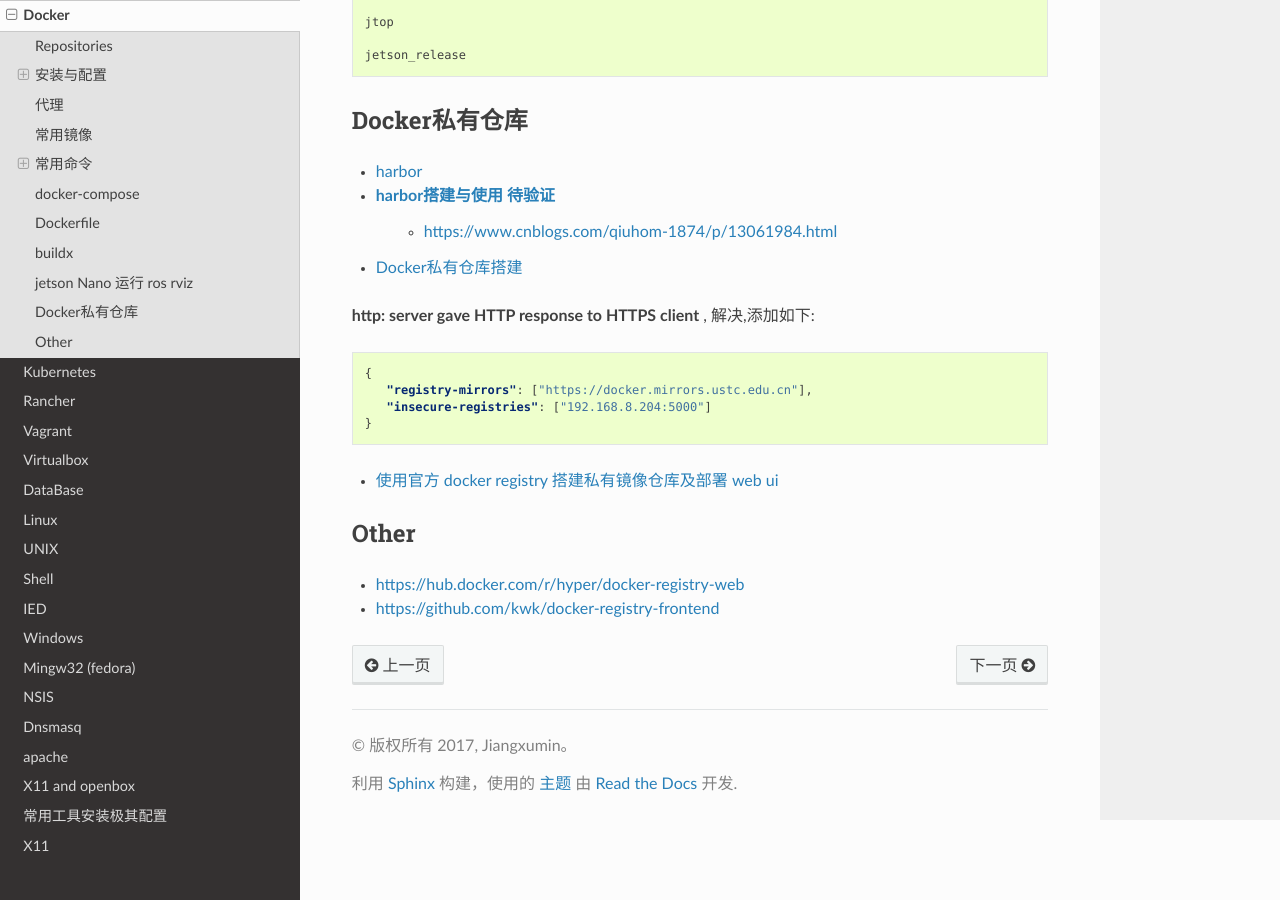
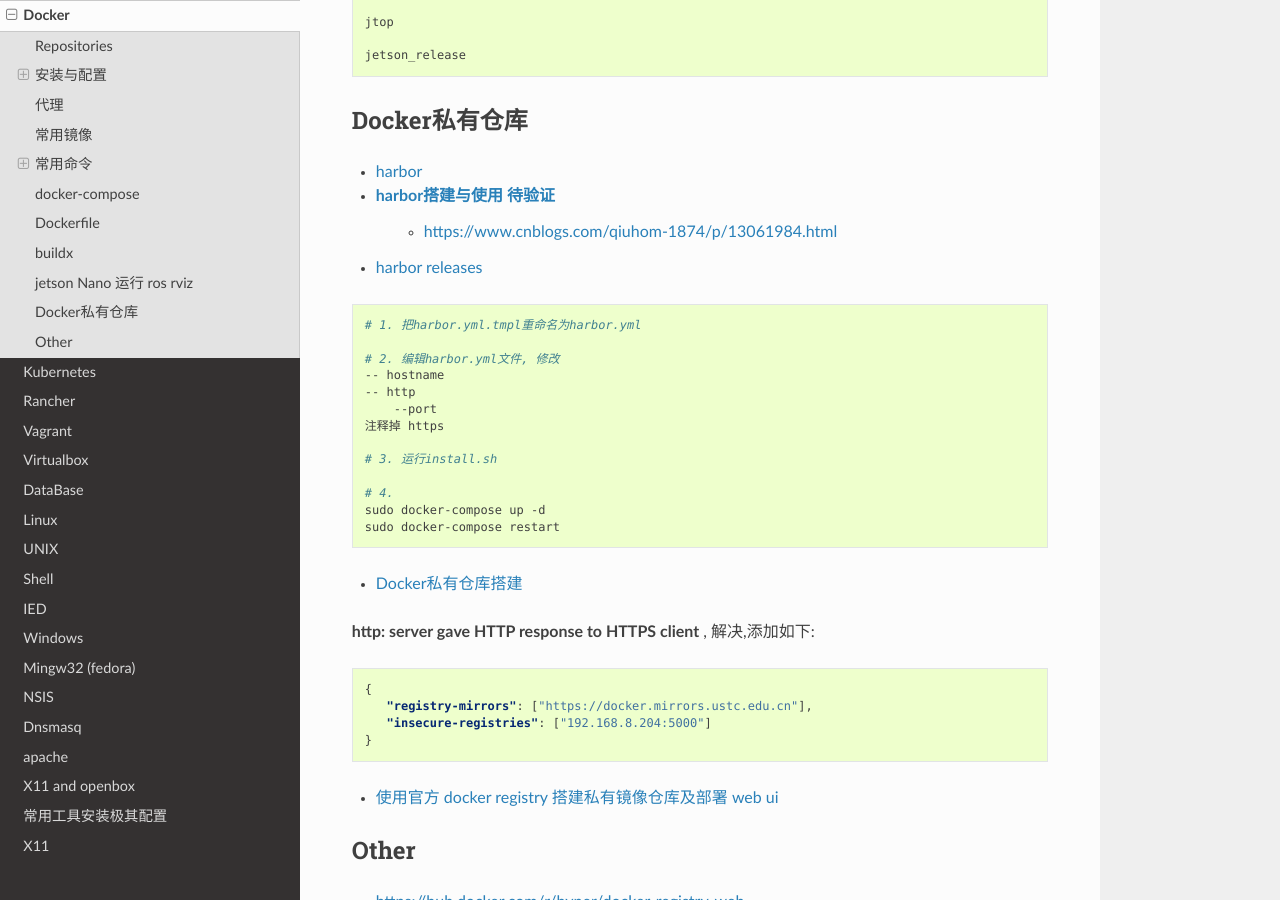
Before and after one commit to my-rds-store/my_space, a Sphinx documentation site: the page built from source/docker/index.rst, in a window 1280 px wide and 900 px high, scrolled down 9575 px. Built offline with Sphinx 7.4.7 and the Read the Docs theme 2.0.0, drawn with Linux system fonts in a browser that asks for light colours; some of the changed text lies outside the part shown.

Commit message:
update ...

```diff
--- a/source/docker/index.rst
+++ b/source/docker/index.rst
@@ -500,7 +500,7 @@
     }
 
 
-.. code-block:: json
+.. code-block:: bash
 
     sudo systemctl restart docker
 
@@ -581,9 +581,6 @@
     jetson_release
 
 
-
-
-
 ***************
 Docker私有仓库
 ***************
@@ -593,6 +590,25 @@
 
 * `harbor搭建与使用 待验证 <https://blog.csdn.net/qq_24095941/article/details/86063684>`_
       * https://www.cnblogs.com/qiuhom-1874/p/13061984.html
+
+
+* `harbor releases <https://github.com/goharbor/harbor/releases>`_
+
+.. code:: bash
+
+    # 1. 把harbor.yml.tmpl重命名为harbor.yml
+
+    # 2. 编辑harbor.yml文件, 修改
+    -- hostname
+    -- http
+        --port
+    注释掉 https
+
+    # 3. 运行install.sh
+
+    # 4.
+    sudo docker-compose up -d
+    sudo docker-compose restart
 
 
 * `Docker私有仓库搭建  <http://www.jianshu.com/p/00ac18fce367>`_
```
